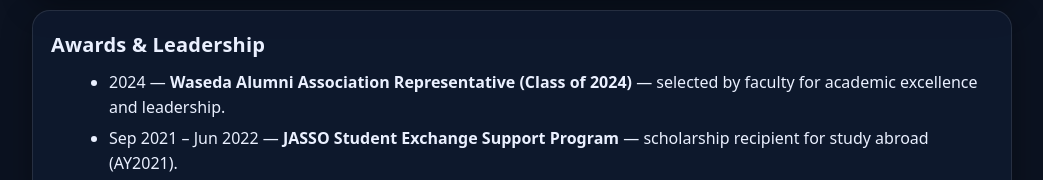
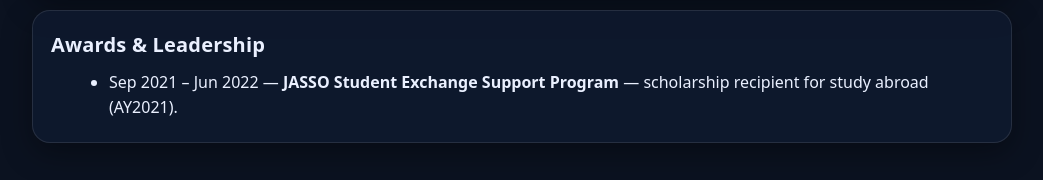
Before and after one commit to konta3738/cv, a plain HTML site: page index.html in a window 1280 px wide. Shown: the part 3239-3419 px from the top of the page, without its empty margins (118-1161 px from the left). Drawn offline with Linux system fonts and the light colour scheme.

Commit message:
Remove Waseda Alumni Association award entry
Removed a specific award entry from the list.

```diff
--- a/index.html
+++ b/index.html
@@ -259,7 +259,6 @@
     <section class="card">
       <h2>Awards &amp; Leadership</h2>
       <ul class="compact">
-        <li>2024 — <strong>Waseda Alumni Association Representative (Class of 2024)</strong> — selected by faculty for academic excellence and leadership.</li>
         <li>Sep 2021 – Jun 2022 — <strong>JASSO Student Exchange Support Program</strong> — scholarship recipient for study abroad (AY2021).</li>
       </ul>
     </section>
```
